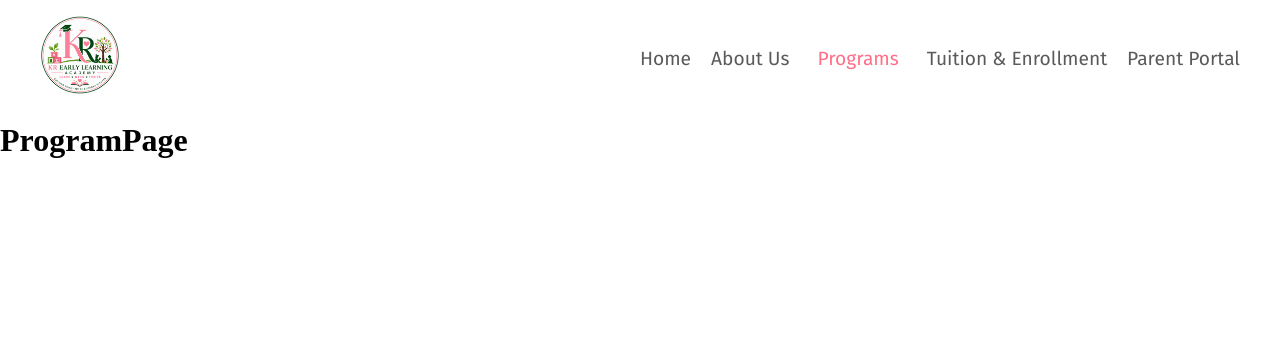
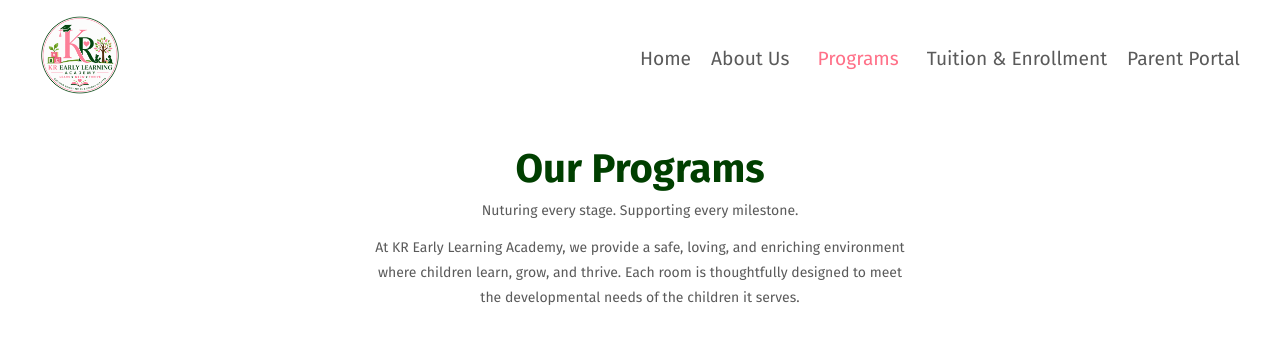
Before and after one commit to AllenCodess/krEarlyLearning, a React (Vite) app in the folder frontend/: page /programs in a window 1280 px wide. Shown: the top 344 px of the page. Built offline with nearby package versions, Linux system fonts and the light colour scheme.

Commit message:
started the layout of the programs page

```diff
--- a/frontend/index.css
+++ b/frontend/index.css
@@ -290,6 +290,35 @@
   margin-top: 1rem;
 }
 
+/* Program Page */
+
+.pre-program-section {
+  font-family: "Fira Sans", sans-serif;
+}
+
+.program-header {
+  text-align: center;
+}
+
+.programheader {
+  margin-bottom: 0.6rem;
+  font-size: 40px;
+}
+
+.subheaderone {
+  margin-bottom: 1rem;
+  font-size: 14px;
+  color: rgb(90, 90, 90);
+}
+
+.subheaderotwo {
+  width: 45%;
+  margin: 0 auto;
+  line-height: 25px;
+  font-size: 14px;
+  color: rgb(90, 90, 90);
+}
+
 /* Footer */
 .footer-container {
   display: flex;
--- a/frontend/src/pages/ProgramsPage.jsx
+++ b/frontend/src/pages/ProgramsPage.jsx
@@ -1,7 +1,17 @@
 export const ProgramPage = () => {
   return (
     <>
-      <h1>ProgramPage</h1>
+      <div className="pre-program-section container">
+        <div className="program-header">
+          <h1 className="programheader green">Our Programs</h1>
+          <p className="subheaderone">Nuturing every stage. Supporting every milestone.</p>
+          <p className="subheaderotwo">
+            At KR Early Learning Academy, we provide a safe, loving, and enriching environment where
+            children learn, grow, and thrive. Each room is thoughtfully designed to meet the
+            developmental needs of the children it serves.
+          </p>
+        </div>
+      </div>
     </>
   );
 };
```
Also changed, not shown: 1 other file (tests, documents, lock files or other folders).
